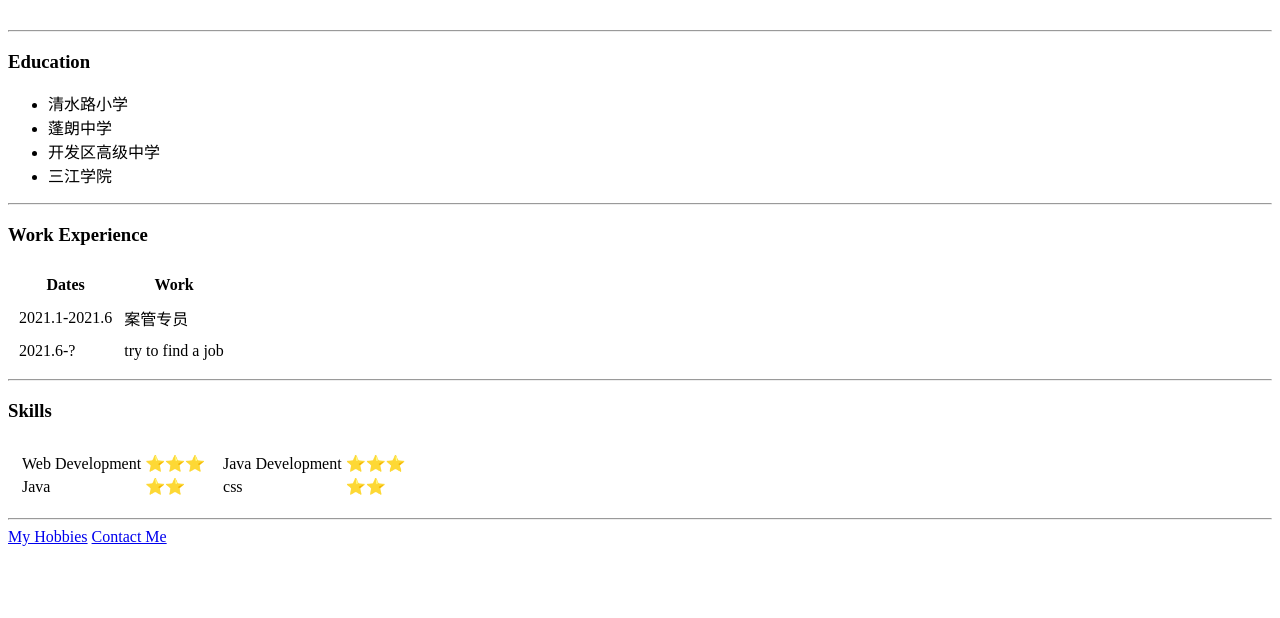
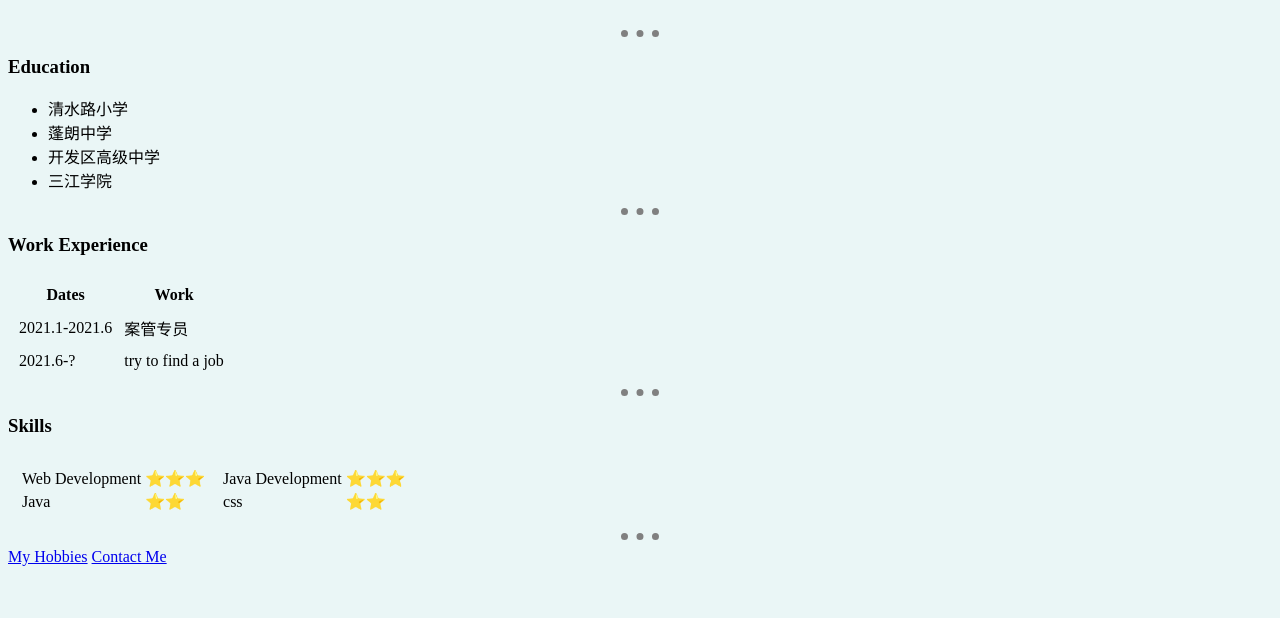
Before and after one commit to imfreemanguo/cv, a plain HTML site: page index.html in a window 1280 px wide. Shown: the part 182-800 px from the top of the page. Drawn offline with Linux system fonts and the light colour scheme.

Commit message:
Add files via upload

```diff
--- a/index.html
+++ b/index.html
@@ -5,6 +5,24 @@
     <meta http-equiv="X-UA-Compatible" content="IE=edge">
     <meta name="viewport" content="width=device-width, initial-scale=1.0">
     <title>Jacob Guo's Personal Site</title>
+
+    <style>
+        body{
+            background-color:#eaf6f6;
+        }
+
+        hr{
+
+            height: 0px;
+            border-style:none;
+            border-top: dotted;
+            width: 3%;
+            border-color: grey;
+            border-width: 7px;
+        }
+
+
+    </style>
 </head>
 <body>
     <table cellspacing="20">
```
